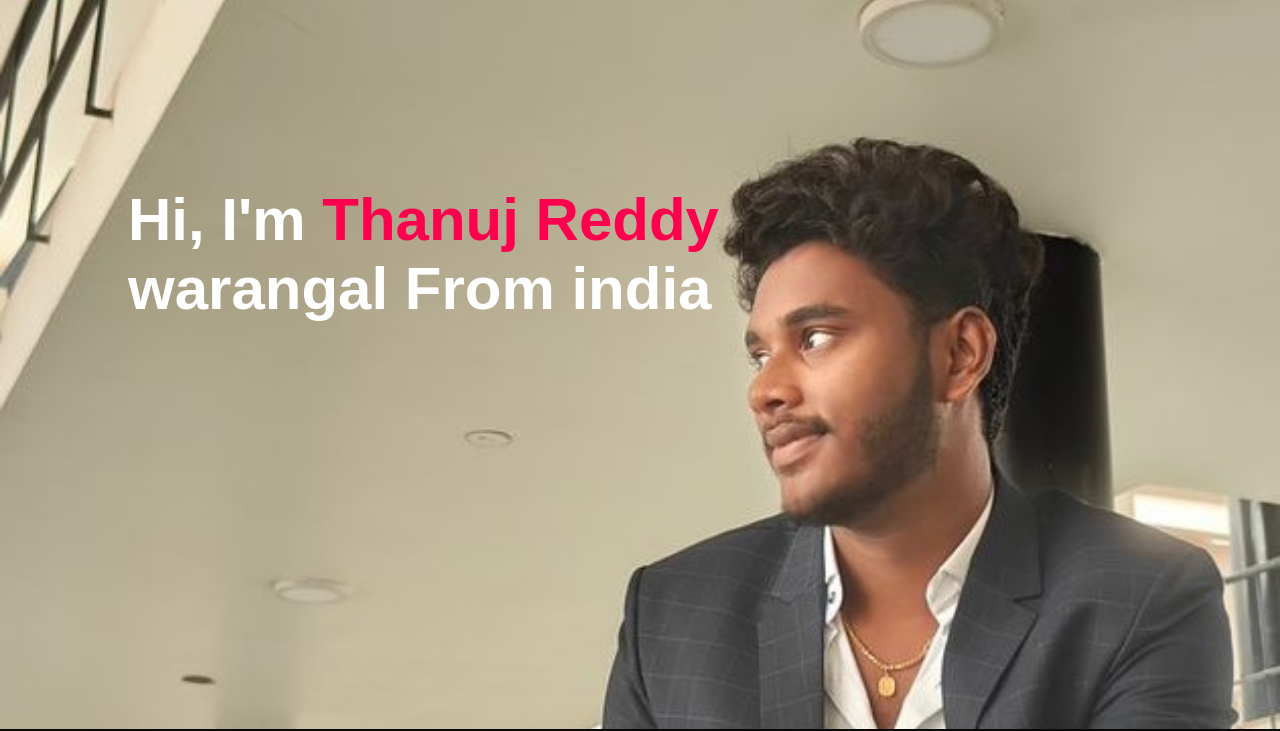
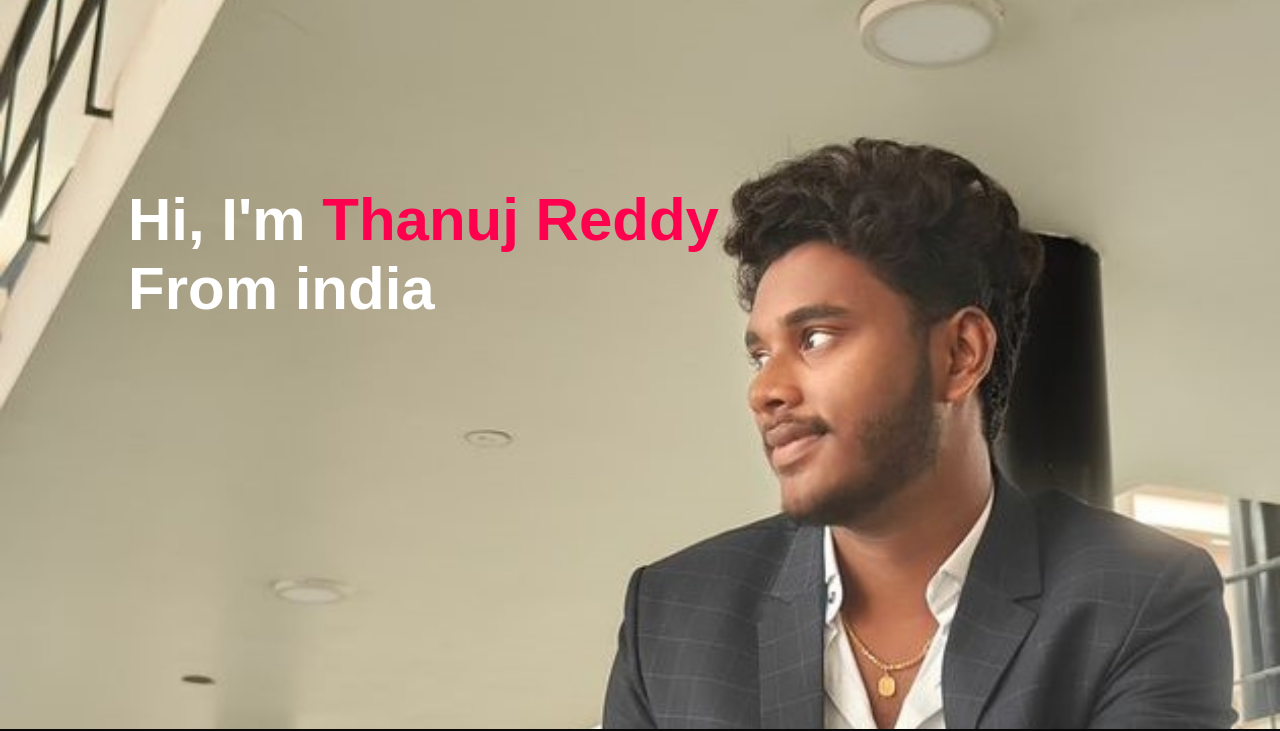
Before and after one commit to ThanujBasani/Portfolio, a plain HTML site: page index.html in a window 1280 px wide. Shown: the part 71-802 px from the top of the page. Drawn offline with Linux system fonts and the light colour scheme.

Commit message:
Update index.html

```diff
--- a/index.html
+++ b/index.html
@@ -27,7 +27,7 @@
          </nav>
          <div class="header-text">
              <p></p>
-             <h1>Hi, I'm <span>Thanuj Reddy</span><br>warangal From india</h1>
+             <h1>Hi, I'm <span>Thanuj Reddy</span><br>From india</h1>
          </div>
      </div>
  </div>
```
